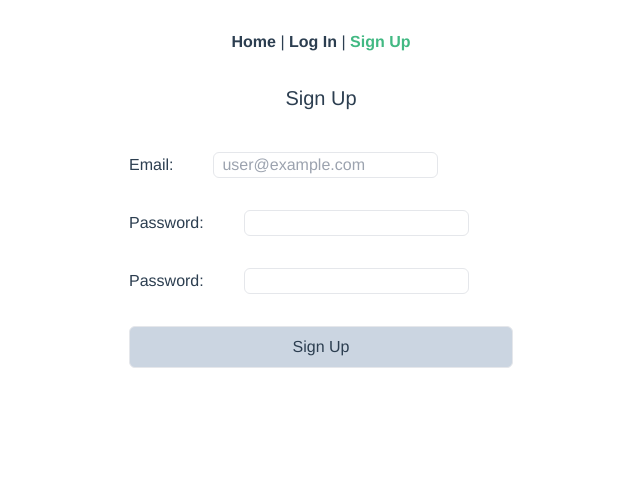
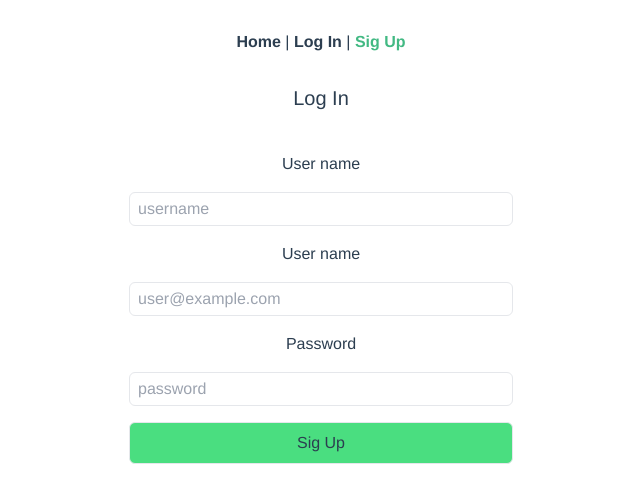
Before and after one commit to luisAriza/todo-vue, a Vue app: page /register in a window 1280 px wide. Shown: the top 502 px of the page, without its empty margins (319-959 px from the left). Built offline with nearby package versions, Linux system fonts and the light colour scheme.

Commit message:
La logica del login anterior no sirvio de mucho, este está mucho mejor

```diff
--- a/src/components/Login.vue
+++ b/src/components/Login.vue
@@ -1,60 +1,64 @@
 <template lang="pug">
-form.form__container(action name="form-login" @submit.prevent="login()")
-  label(for="email") Email:
-    input(type="email"
-      id="email"
+form.form__container(action name="login" @submit.prevent="login()")
+  label(for="email") Email
+  input(id="email"
+    type="email"
     placeholder="user@example.com"
     v-model="email"
     @blur="v$.email.$touch"
     required)
-    p(v-if="v$.email.$error") Email field has an error
-  label(for="password") Password:
-    input(type="password"
-      id="password"
+  p(v-if="v$.email.$error") minimum 4 characters
+  label(for="psw") Password
+  input(id="psw"
+    type="password"
+    placeholder="password"
     v-model="password"
     @blur="v$.password.$touch"
     required)
   p(v-if="v$.password.$error") Password field has an error, minimum 8 characters
-  p(v-if="error" class="error") Has introducido mal el email o la contraseña.
-  input(class="submit"
+  p(v-if="error" class="error") Email or password incorrect.
+  input(class="submit-btn"
     type="submit"
-    value="log In")
-  p.msg ¿No tienes cuenta?
-    router-link(to="/register") Regístrate
+    value="Log In")
 </template>
 
 <script>
 import useVuelidate from '@vuelidate/core'
-import { required, email, minLength } from '@vuelidate/validators'
-import auth from "@/utils/auth"
+import { required, minLength, email } from '@vuelidate/validators'
+
+// if (name != '') {
+  // alert('Please visit profile');
+  // window.location.href = "profile.html";
+// }
 
 export default {
   name: "Login",
-  setup() {
-    return {
-      v$: useVuelidate()
-    }
-  },
   data() {
     return {
       email: "",
       password: "",
-      error: false
+      error: false,
     }
   },
   methods: {
-    async login() {
-      try {
-        await auth.login(this.email, this.password);
-        const user = {
-          email: this.email
-        };
-        auth.setUserLogged(user);
-        this.$router.push("/");
-      } catch (error) {
-        console.log(error);
+    login() {
+      let user_records = new Array();
+      user_records = JSON.parse(localStorage.getItem("users")) ? JSON.parse(localStorage.getItem("users")) : [];
+
+      if (user_records.some((v) => v.email == this.email && v.psw == this.password )) {
+        let current_user = user_records.filter((v) => v.email == this.email && v.psw == this.password)[0];
+        localStorage.setItem('user', current_user.user);
+        localStorage.setItem('email', current_user.email);
+        this.$router.push("/home");
+      } else {
         this.error = true;
       }
+      console.log(`Email: ${this.email}, Contraseña: ${this.password}`)
+    }
+  },
+  setup() {
+    return {
+      v$: useVuelidate()
     }
   },
   validations() {
@@ -66,7 +70,7 @@ export default {
       },
       password: {
         required,
-        minLength: minLength(4)
+        minLength: minLength(8)
       },
     }
   }
@@ -75,12 +79,12 @@ export default {
 
 <style scoped>
 .form__container {
-  @apply grid gap-8 w-full justify-items-start
+  @apply grid gap-4 w-full justify-items-center
 }
 input {
-  @apply ml-10 border px-2 rounded-md outline-none
+  @apply border px-2 rounded-md outline-none w-full p-1
 }
-.submit {
-  @apply bg-slate-300 border rounded-md p-2 w-full justify-self-center cursor-pointer
+.submit-btn {
+  @apply bg-green-400 border rounded-md p-2 w-full justify-self-center cursor-pointer
 }
 </style>
--- a/src/components/Navbar.vue
+++ b/src/components/Navbar.vue
@@ -1,9 +1,8 @@
 <template>
 	<nav>
-		<router-link to="/">Home</router-link> |
-		<!-- <router-link to="/about">About</router-link> | -->
-		<router-link to="/login">Log In</router-link> |
-		<router-link to="/register">Sign Up</router-link>
+		<router-link to="/home">Home</router-link> |
+		<router-link to="/">Log In</router-link> |
+		<router-link to="/register">Sig Up</router-link>
 	</nav>
 </template>
 
--- a/src/components/Signup.vue
+++ b/src/components/Signup.vue
@@ -1,82 +1,86 @@
 <template lang="pug">
-form.form__container(action name="form-register" @submit.prevent="register()")
-	label(for="email") Email:
-		input(type="email"
-			id="email"
+form.form__container(action name="signup" @submit.prevent="saveRegister()")
+  label(for="user") User name
+  input(id="user"
+    type="name"
+    placeholder="username"
+    v-model="user"
+    @blur="v$.user.$touch"
+    required)
+  p(v-if="v$.user.$error") minimum 4 characters
+  label(for="email") User name
+  input(id="email"
+    type="email"
     placeholder="user@example.com"
     v-model="email"
     @blur="v$.email.$touch"
     required)
-		p(v-if="v$.email.$error") Email field has an error
-	label(for="password") Password:
-		input(type="password"
-			id="password"
+  label(for="psw") Password
+  input(id="psw"
+    type="password"
+    placeholder="password"
     v-model="password"
     @blur="v$.password.$touch"
     required)
-		p(v-if="v$.password.$error") minimum 8 characters
-	label(for="password-repeat") Password:
-		input(type="password"
-			id="password-repeat"
-			v-model="passwordRepeat"
-			@blur="v$.passwordRepeat.$touch"
-			required)
-		p(v-if="v$.passwordRepeat.$error") Repeat password
-	input(class="button"
+  p(v-if="v$.password.$error") Password field has an error, minimum 8 characters
+  p(v-if="error" class="error") User or email existent
+  input(class="submit-btn"
     type="submit"
-		value="Sign Up")
+    value="Sig Up")
 </template>
 
 <script>
 import useVuelidate from '@vuelidate/core'
-import { required, email, minLength, sameAs } from '@vuelidate/validators'
-import auth from "@/utils/auth"
+import { required, minLength, email } from '@vuelidate/validators'
 
 export default {
   name: "Signup",
+  data() {
+    return {
+      user: "",
+      email: "",
+      password: "",
+      error: false
+    }
+  },
+  methods: {
+    saveRegister() {
+      let user_records = new Array();
+      user_records = JSON.parse(localStorage.getItem("users")) ? JSON.parse(localStorage.getItem("users")) : [];
+
+      if (user_records.some((v) => v.user == this.user || v.email == this.email )) {
+        this.error = true;
+      } else {
+        user_records.push({
+          "user": this.user,
+          "email": this.email,
+          "psw": this.password
+        })
+        localStorage.setItem("users", JSON.stringify(user_records));
+      }
+      console.log(`Usuario: ${this.user} | Email: ${this.email} | Contraseña: ${this.password}`)
+    }
+  },
   setup() {
     return {
       v$: useVuelidate()
     }
   },
-	data() {
-		return {
-			email: "",
-			password: "",
-			passwordRepeat: "",
-			error: false
-		}
-	},
-	methods: {
-		async register() {
-			try {
-				await auth.register(this.email, this.password);
-				const user = {
-					email: this.email,
-				};
-				auth.setUserLogged(user);
-				this.$router.push("/");
-			} catch (error) {
-				console.log(error);
-			}
-		}
-	},
   validations() {
     return {
+      user: {
+        required,
+        minLength: minLength(4)
+      },
       email: {
         email,
         required,
-				minLength: minLength(4)
+        minLength: minLength(6)
       },
       password: {
         required,
-				minLength: minLength(4)
-			},
-			passwordRepeat: {
-				required,
-				minLength: minLength(4),
-				sameAsPassword: sameAs(this.password)
-			},
+        minLength: minLength(8)
+      }
     }
   }
 }
@@ -84,14 +88,12 @@ export default {
 
 <style scoped>
 .form__container {
-	@apply grid gap-8 w-full justify-items-start
+  @apply grid gap-4 w-full justify-items-center
 }
-
 input {
-	@apply ml-10 border px-2 rounded-md outline-none
+  @apply border px-2 rounded-md outline-none w-full p-1
 }
-
-.button {
-	@apply bg-slate-300 p-2 w-full justify-self-center cursor-pointer m-0
+.submit-btn {
+  @apply bg-green-400 border rounded-md p-2 w-full justify-self-center cursor-pointer
 }
 </style>
--- a/src/components/Task.vue
+++ b/src/components/Task.vue
@@ -51,10 +51,10 @@ form {
 	@apply grid gap-6 w-full justify-items-center mt-8
 }
 input, textarea {
-	@apply border px-2 rounded-md outline-none w-full
+	@apply border px-2 rounded-md outline-none w-full p-1
 }
 .button {
-	@apply bg-green-400 cursor-pointer
+	@apply bg-green-400 cursor-pointer p-3
 }
 ul {
 	list-style: circle;
--- a/src/router/index.js
+++ b/src/router/index.js
@@ -6,13 +6,13 @@ import RegisterView from "@/views/RegisterView.vue";
 const routes = [
   {
     path: "/",
+    name: "login",
+    component: LoginView,
+  },
+  {
+    path: "/home",
     name: "home",
     component: HomeView,
-  },
-  {
-    path: "/login",
-    name: "login",
-    component: LoginView,
   },
   {
     path: "/register",
--- a/src/views/HomeView.vue
+++ b/src/views/HomeView.vue
@@ -1,14 +1,13 @@
 <template>
 <div class="home grid justify-center">
   <h1 class="text-xl">Home Task Master</h1>
-  <p v-if="!userLogged">User logged: {{userLogged}}</p>
+  <p>User logged:</p>
   <Task/>
 </div>
 </template>
 
 <script>
 import Task from "@/components/Task.vue";
-import auth from "@/utils/auth";
 
 export default {
   name: 'HomeView',
@@ -17,12 +16,12 @@ export default {
   },
   data() {
     return {
-      userLogin: auth.getUserLogged()
+
     }
   },
   computed: {
     userLogged() {
-      return this.userLogin;
+      return
     }
   }
 }
--- a/src/views/LoginView.vue
+++ b/src/views/LoginView.vue
@@ -5,7 +5,6 @@
 </template>
 
 <script>
-// @ is an alias to /src
 import Login from '@/components/Login.vue'
 
 export default {
--- a/src/views/RegisterView.vue
+++ b/src/views/RegisterView.vue
@@ -1,6 +1,6 @@
 <template lang="pug">
-.register.grid.gap-10.mx-auto.w-96
-	h2.register__title.text-xl Sign Up
+.login
+	h2.title Log In
 	Signup
 </template>
 
@@ -14,3 +14,12 @@ export default {
 	}
 }
 </script>
+
+<style scoped>
+.login {
+	@apply  grid gap-10 mx-auto w-96
+}
+.title {
+	@apply text-xl
+}
+</style>
```
Lines whose indentation alone changed are shown as unchanged.
